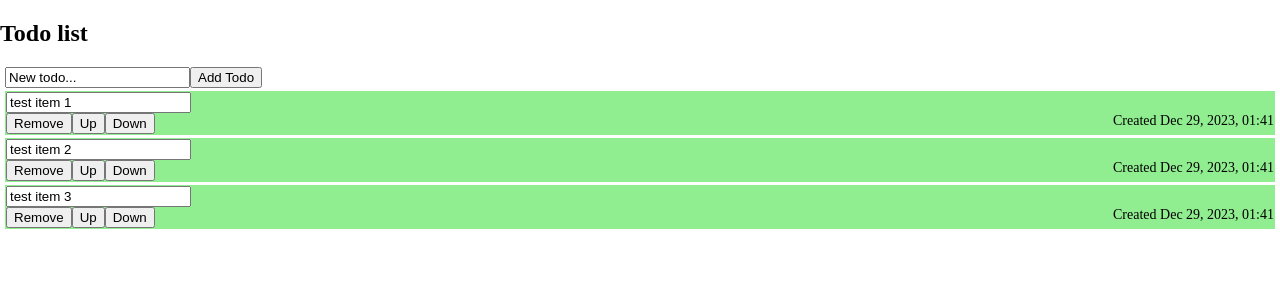
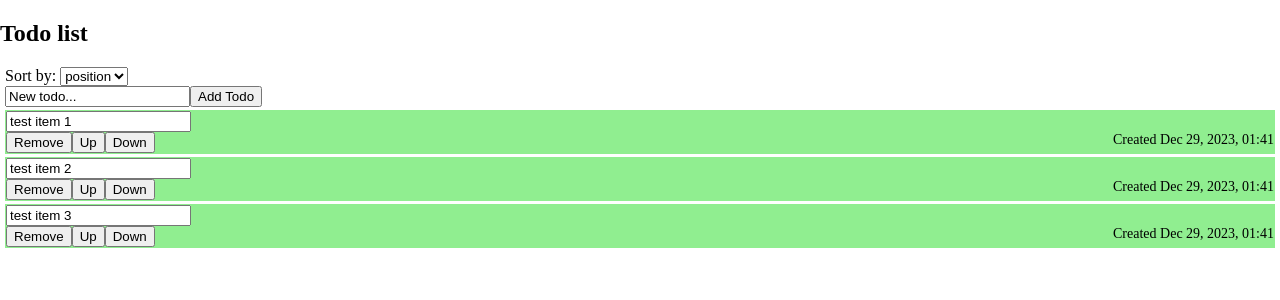
Before and after one commit to jwlebert/get-it-done, an Angular app in the folder client/: page / in a window 1280 px wide. Shown: the top 300 px of the page. Built offline with nearby package versions, Linux system fonts and the light colour scheme.

Commit message:
added ability to choose how the todos are sorted

```diff
--- a/client/src/app/todo-list/todo-list.component.html
+++ b/client/src/app/todo-list/todo-list.component.html
@@ -1,11 +1,19 @@
 <div id="todos">
+    <form>
+        <label for="sort">Sort by: </label>
+        <select name="sort" id="sort" [(ngModel)]="sorting">
+            <option value="position">position</option>
+            <option value="id">id</option>
+        </select>
+    </form>
+
     <form [formGroup]="newTodoForm" (submit)="addTodo()">
         <input id="title" type="text" formControlName="title">
         <button type="submit" class="primary">Add Todo</button>
     </form>
 
     <app-todo
-        *ngFor="let todo of todoService.getAllTodos('position')"
+        *ngFor="let todo of todoService.getAllTodos(sorting)"
         [todo]="todo"
     />
 </div>
--- a/client/src/app/todo-list/todo-list.component.ts
+++ b/client/src/app/todo-list/todo-list.component.ts
@@ -1,6 +1,5 @@
 import { Component, inject } from '@angular/core';
 import { FormControl, FormGroup, ReactiveFormsModule } from '@angular/forms';
-import { TodoItem } from '../todo-item';
 import { TodoService } from '../todo.service';
 
 @Component({
@@ -11,6 +10,7 @@ import { TodoService } from '../todo.service';
 
 export class TodoListComponent {
   todoService: TodoService = inject(TodoService);
+  sorting?: "id" | "position" = 'position';
 
   newTodoForm = new FormGroup({
     title: new FormControl('New todo...')
```
